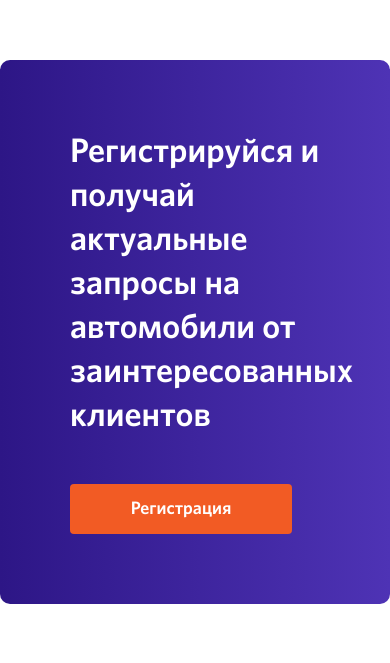
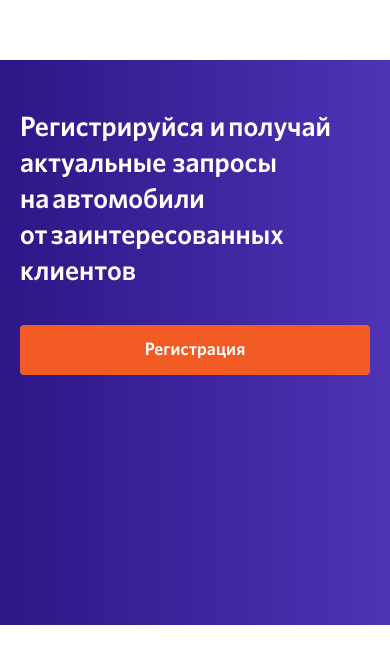
Before and after one commit to greatstudentkaze/test-media-works, a website: page source/index.html in a window 390 px wide. Shown: the part 2726-3389 px from the top of the page. Drawn offline with nearby package versions, Linux system fonts and the light colour scheme; files that its build step writes are made by us from their sources.

Commit message:
feat: adapt registration block

```diff
--- a/source/index.html
+++ b/source/index.html
@@ -72,13 +72,15 @@
         </li>
       </ul>
     </section>
-    <section class="registration container">
-      <h2 class="visually-hidden">Регистрация</h2>
-      <p class="registration__text">
-        Регистрируйся и получай актуальные запросы на автомобили от заинтересованных клиентов
-      </p>
-      <a class="button registration__button" href="#">Регистрация</a>
-    </section>
+    <div class="container">
+      <section class="registration">
+        <h2 class="visually-hidden">Регистрация</h2>
+        <p class="registration__text">
+          Регистрируйся и&nbsp;получай актуальные запросы на&nbsp;автомобили от&nbsp;заинтересованных клиентов
+        </p>
+        <a class="button registration__button" href="#">Регистрация</a>
+      </section>
+    </div>
   </main>
 
   <div class="overlay">
--- a/source/scss/blocks/registration.scss
+++ b/source/scss/blocks/registration.scss
@@ -10,6 +10,35 @@
   background-repeat: no-repeat;
   background-position: right top 19px, 0 0;
   border-radius: 10px;
+
+  @media (max-width: $desktop-width) {
+    margin-bottom: 100px;
+    padding-top: 100px;
+    padding-bottom: 100px;
+
+    background-position: right bottom, 0 0;
+  }
+
+  @media (max-width: 1050px) {
+    padding-top: 70px;
+    padding-bottom: 200px;
+  }
+
+  @media (max-width: 800px) {
+    padding: 50px;
+    padding-bottom: 280px;
+  }
+
+  @media (max-width: 465px) {
+    margin-right: -20px;
+    margin-left: -20px;
+
+    border-radius: 0;
+  }
+
+  @media (max-width: 400px) {
+    padding: 50px 20px 250px;
+  }
 }
 
 .registration__text {
@@ -21,8 +50,23 @@
   line-height: 44px;
   font-weight: 600;
 
+  @media (max-width: 800px) {
+    margin-bottom: 35px;
+
+    font-size: 30px;
+    line-height: 40px;
+  }
+
+  @media (max-width: 400px) {
+    font-size: 28px;
+    line-height: 36px;
+  }
 }
 
 .registration__button {
   width: 222px;
+
+  @media (max-width: 400px) {
+    width: 100%;
+  }
 }
```
